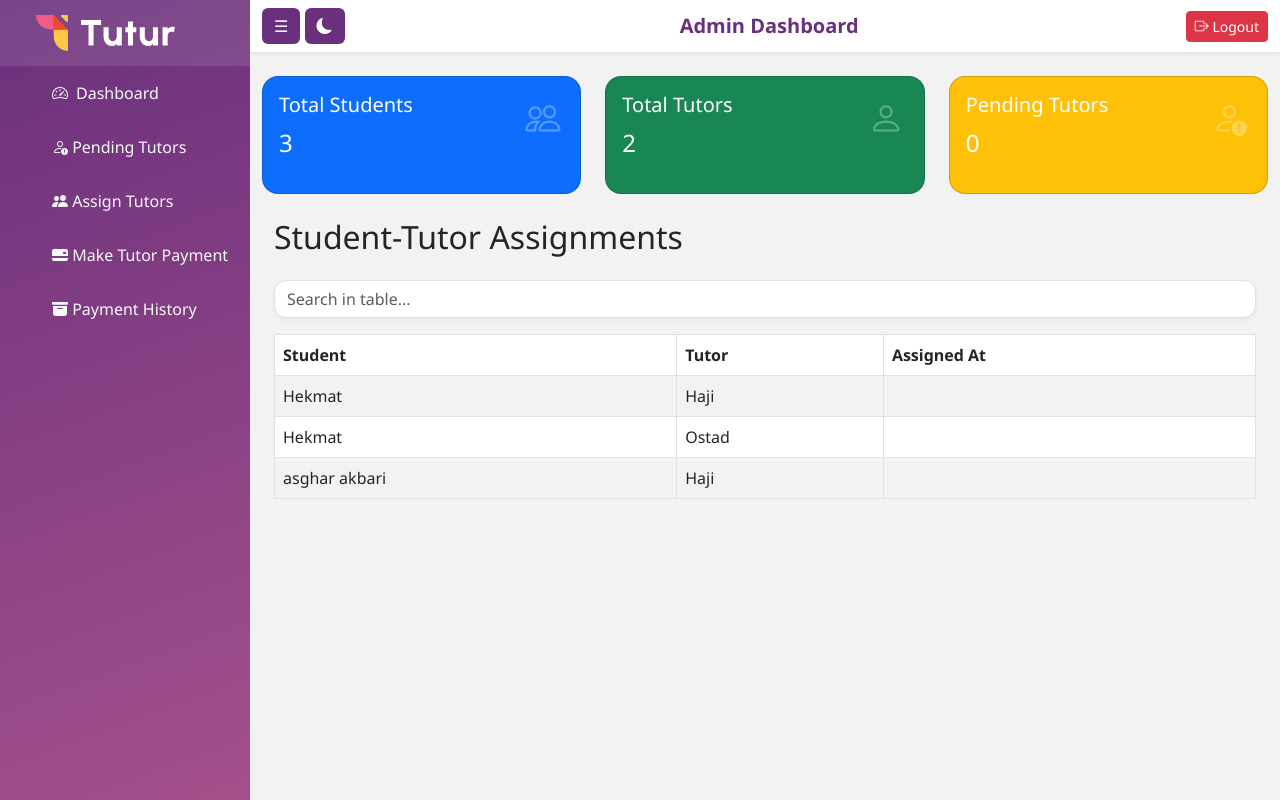
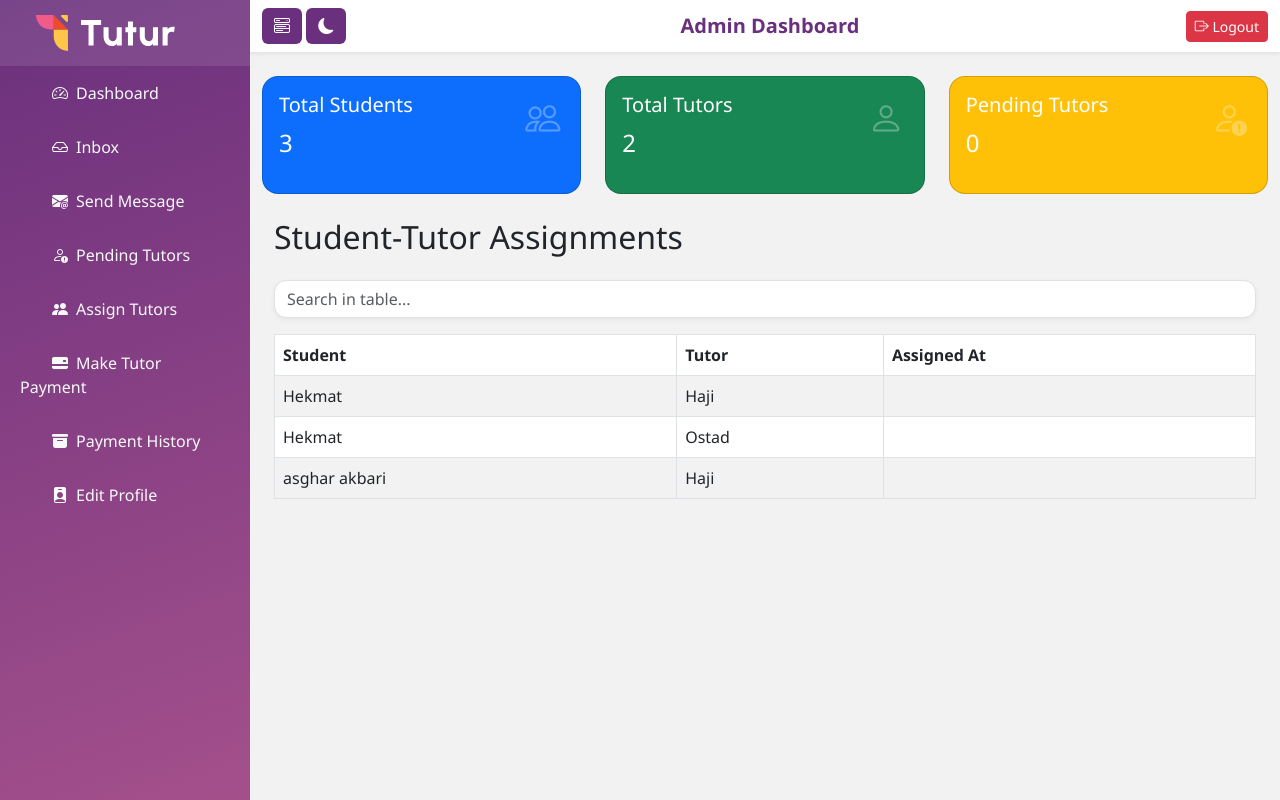
Before and after one commit to HekmatHyper/tutor1, a Django app: page /dashboard/ in a window 1280 px wide. Run offline with Django 5.2, Linux system fonts and the light colour scheme; a user stored in the database is signed in; data comes from the database, SQL or seed files in the repository; both versions use the stored data as it was before the commit; some libraries are stand-ins or nearby versions.

Commit message:
complete dashboaard_base

```diff
--- a/core/templates/dashboard_base.html
+++ b/core/templates/dashboard_base.html
@@ -1,149 +1,17 @@
+{% load static %}
 <!DOCTYPE html>
 <html lang="en" data-theme="light">
-
 <head>
   <meta charset="UTF-8" />
   <meta name="viewport" content="width=device-width, initial-scale=1" />
-  <title>Dashboard with Dark Mode</title>
-
+  <title>{% block title %}Tutoring Platform{% endblock %}</title>
   <!-- Bootstrap 5 -->
   <link href="https://cdn.jsdelivr.net/npm/bootstrap@5.3.0/dist/css/bootstrap.min.css" rel="stylesheet" />
   <!-- Bootstrap Icons -->
   <link href="https://cdn.jsdelivr.net/npm/bootstrap-icons@1.10.5/font/bootstrap-icons.css" rel="stylesheet" />
-  <!-- Select2 -->
-  <link href="https://cdn.jsdelivr.net/npm/select2@4.1.0-rc.0/dist/css/select2.min.css" rel="stylesheet" />
-
-  <style>
-    :root {
-      --primary: #6a307d;
-      --primary-dark: #53245f;
-      --gradient: linear-gradient(160deg, #6a307d, #a4508b);
-      --light-bg: #f2f2f2;
-      --dark-bg: #121212;
-      --dark-card: #1e1e1e;
-      --text-light: #f8f9fa;
-      --text-dark: #212529;
-    }
-
-    body {
-      font-family: 'Segoe UI', sans-serif;
-      background-color: var(--light-bg);
-      transition: background-color 0.3s, color 0.3s;
-    }
-
-    body.dark {
-      background-color: var(--dark-bg);
-      color: var(--text-light);
-    }
-  body.dark .sidebar {
-    background-image: none !important;
-    background-color: #000000 !important;
-  }
-
-
-    /* Sidebar */
-    .sidebar {
-      height: 100vh;
-      width: 250px;
-      position: fixed;
-      top: 0;
-      left: 0;
-      background: var(--gradient);
-      transition: all 0.3s ease;
-      z-index: 1000;
-    }
-
-    .sidebar a {
-      color: var(--text-light);
-      padding: 15px 20px;
-      display: block;
-      text-decoration: none;
-      transition: background 0.3s ease;
-      text-indent: 1rem;
-    }
-
-
-    .sidebar a:hover {
-      background-color: rgba(255, 255, 255, 0.1);
-    }
-
-    .sidebar.collapsed {
-      margin-left: -250px;
-    }
-
-    #main-content {
-      margin-left: 250px;
-      transition: margin-left 0.3s ease;
-    }
-
-    #main-content.full {
-      margin-left: 0;
-    }
-
-    .toggle-btn {
-      border: none;
-      background-color: var(--primary);
-      color: white;
-      padding: 6px 12px;
-      border-radius: 6px;
-    }
-
-    .card {
-      border-radius: 16px;
-      transition: all 0.3s ease;
-    }
-
-    .card-stat {
-      position: relative;
-      color: white;
-    }
-
-    .card-stat .icon {
-      font-size: 2.2rem;
-      position: absolute;
-      top: 15px;
-      right: 20px;
-      opacity: 0.3;
-    }
-
-    .navbar-brand {
-      color: var(--primary);
-      font-weight: bold;
-    }
-
-    .dark .navbar,
-    .dark .card,
-    .dark .form-control,
-    .dark .form-select,
-    .dark .table {
-      background-color: var(--dark-card) !important;
-      color: var(--text-light);
-      border-color: #444;
-    }
-
-    .form-control,
-    .form-select,
-    textarea {
-      border-radius: 12px;
-      box-shadow: 0 2px 5px rgba(0, 0, 0, 0.05);
-    }
-
-    .form-control:focus,
-    .form-select:focus,
-    textarea:focus {
-      border-color: var(--primary);
-      box-shadow: 0 0 0 0.25rem rgba(106, 48, 125, 0.2);
-    }
-
-    .search-input {
-      max-width: 300px;
-      margin-bottom: 15px;
-    }
-
-    body.dark ::placeholder {
-      color: wheat;
-    }
-  </style>
+  {% block extra_head %}{% endblock %}
+  <!-- Custom Css  -->
+  <link href="{% static '/dashboard/css/style.css' %}" rel="stylesheet">
 </head>
 
 <body>
@@ -178,13 +46,14 @@
 
     </a>
 
-
     <a href="{% url 'dashboard' %}"><i class="bi bi-speedometer2 me-2"></i>Dashboard</a>
-    <a href="{% url 'pending_tutors' %}"><i class="bi bi-person-exclamation"></i> Pending Tutors </a>
-    <a href="{% url 'assign_tutor' %}"><i class="bi bi-people-fill"></i> Assign Tutors</a>
-    <a href="{% url 'make_payment' %}"><i class="bi bi-credit-card-2-back-fill"></i> Make Tutor Payment</a>
-    <a href="{% url 'payment_history' %}"><i class="bi bi-archive-fill"></i> Payment History </a>
-
+    <a href="{% url 'inbox' %}"><i class="bi  bi-inbox me-2"></i>Inbox</a>
+    <a href="{% url 'send_message' %}"><i class="bi bi-envelope-at-fill me-2"></i>Send Message</a>
+    <a href="{% url 'inbox' %}"><i class="bi bi-person-exclamation me-2"></i>Pending Tutors </a>
+    <a href="{% url 'assign_tutor' %}"><i class="bi bi-people-fill me-2"></i>Assign Tutors</a>
+    <a href="{% url 'make_payment' %}"><i class="bi bi-credit-card-2-back-fill me-2"></i>Make Tutor Payment</a>
+    <a href="{% url 'payment_history' %}"><i class="bi bi-archive-fill me-2"></i>Payment History </a>
+    <a href="{% url 'edit_student_profile' %}"><i class="bi  bi-person-badge-fill me-2"></i>Edit Profile </a>
   </div>
 
   <!-- Main Content -->
@@ -192,13 +61,13 @@
     <nav class="navbar bg-white shadow-sm">
       <div class="container-fluid d-flex justify-content-between align-items-center">
         <div>
-          <button class="toggle-btn" onclick="toggleSidebar()">☰</button>
+          <button class="toggle-btn" onclick="toggleSidebar()"><i class="bi bi-menu-button-wide"></i></button>
           <button class="toggle-btn" onclick="toggleDarkMode()">
             <i id="toggleIcon" class="bi bi-moon-fill"></i>
           </button>
         </div>
         <div>
-          <span class="navbar-brand ms-4">{% block title %}Admin Dashboard{% endblock %}</span>
+          <span class="navbar-brand ms-4">{% block PageH1 %}Admin Dashboard{% endblock %}</span>
         </div>
         <div>
 
@@ -225,40 +94,8 @@
 
   <script src="https://cdnjs.cloudflare.com/ajax/libs/jquery/3.7.1/jquery.min.js"></script>
   <script src="https://cdn.jsdelivr.net/npm/bootstrap@5.3.0/dist/js/bootstrap.bundle.min.js"></script>
-  <script src="https://cdn.jsdelivr.net/npm/select2@4.1.0-rc.0/dist/js/select2.min.js"></script>
-  <script>
-    // Sidebar toggle
-    function toggleSidebar() {
-      document.getElementById('sidebar').classList.toggle('collapsed');
-      document.getElementById('main-content').classList.toggle('full');
-    }
-    // Dark mode toggle
-    function toggleDarkMode() {
-      var dark = document.body.classList.toggle('dark');
-      var icon = document.getElementById('toggleIcon');
-
-      const table = document.querySelector('table');
-      table.classList.toggle('table-dark', dark);
-
-      if (dark) {
-        icon.classList.replace('bi-moon-fill', 'bi-sun-fill');
-
-      } else {
-        icon.classList.replace('bi-sun-fill', 'bi-moon-fill');
-      }
-
-
-
-    }
-    // Live search
-    document.getElementById('searchInput').addEventListener('keyup', function () {
-      let filter = this.value.toLowerCase();
-      let rows = document.querySelectorAll('#userTable tr');
-      rows.forEach(row => {
-        row.style.display = row.textContent.toLowerCase().includes(filter) ? '' : 'none';
-      });
-    });
-  </script>
+  {% block extra_script %}{% endblock %}
+  <script src="{% static '/dashboard/js/script.js' %}"></script>
 </body>
 
 </html>
--- /dev/null
+++ b/static/dashboard/css/style.css
@@ -0,0 +1,155 @@
+ :root {
+   --primary: #6a307d;
+   --primary-dark: #53245f;
+   --gradient: linear-gradient(160deg, #6a307d, #a4508b);
+   --light-bg: #f2f2f2;
+   --dark-bg: #121212;
+   --dark-card: #1e1e1e;
+   --text-light: #f8f9fa;
+   --text-dark: #212529;
+ }
+
+ body {
+   font-family: 'Segoe UI', sans-serif;
+   background-color: var(--light-bg);
+   transition: background-color 0.3s, color 0.3s;
+ }
+
+ body.dark {
+   background-color: var(--dark-bg);
+   color: var(--text-light);
+ }
+
+ body.dark .sidebar {
+   background-image: none !important;
+   background-color: #000000 !important;
+ }
+
+
+
+ /* Sidebar */
+ .sidebar {
+   height: 100vh;
+   width: 250px;
+   position: fixed;
+   top: 0;
+   left: 0;
+   background: var(--gradient);
+   transition: all 0.3s ease;
+   z-index: 1000;
+  overflow-y: auto; /* اضافه کردن اسکرول عمودی هنگام نیاز */
+  max-height: 100vh; /* محدود کردن ارتفاع به viewport */
+
+ }
+
+ .sidebar a {
+   color: var(--text-light);
+   padding: 15px 20px;
+   display: block;
+   text-decoration: none;
+   transition: background 0.3s ease;
+   text-indent: 1rem;
+ }
+
+  .sidebar::-webkit-scrollbar {
+    width: 6px;
+  }
+
+  .sidebar::-webkit-scrollbar-track {
+    background: rgba(255, 255, 255, 0.1);
+  }
+
+  .sidebar::-webkit-scrollbar-thumb {
+    background: rgba(255, 255, 255, 0.3);
+    border-radius: 3px;
+  }
+
+  .sidebar::-webkit-scrollbar-thumb:hover {
+    background: rgba(255, 255, 255, 0.5);
+  }
+
+
+ .sidebar a:hover {
+   background-color: rgba(255, 255, 255, 0.1);
+ }
+
+ .sidebar.collapsed {
+   margin-left: -250px;
+ }
+
+ #main-content {
+   margin-left: 250px;
+   transition: margin-left 0.3s ease;
+ }
+
+ #main-content.full {
+   margin-left: 0;
+ }
+
+ .toggle-btn {
+   border: none;
+   background-color: var(--primary);
+   color: white;
+   padding: 6px 12px;
+   border-radius: 6px;
+ }
+
+ .card {
+   border-radius: 16px;
+   transition: all 0.3s ease;
+ }
+
+ .card-stat {
+   position: relative;
+   color: white;
+ }
+
+ .card-stat .icon {
+   font-size: 2.2rem;
+   position: absolute;
+   top: 15px;
+   right: 20px;
+   opacity: 0.3;
+ }
+
+ .navbar-brand {
+   color: var(--primary);
+   font-weight: bold;
+ }
+
+ .dark .navbar,
+ .dark .card,
+ .dark .form-control,
+ .dark .form-select,
+ .dark .table {
+   background-color: var(--dark-card) !important;
+   color: var(--text-light);
+   border-color: #444;
+ }
+
+ .form-control,
+ .form-select,
+ textarea {
+   border-radius: 12px;
+   box-shadow: 0 2px 5px rgba(0, 0, 0, 0.05);
+ }
+
+ .form-control:focus,
+ .form-select:focus,
+ textarea:focus {
+   border-color: var(--primary);
+   box-shadow: 0 0 0 0.25rem rgba(106, 48, 125, 0.2);
+ }
+
+ .search-input {
+   max-width: 300px;
+   margin-bottom: 15px;
+ }
+
+ body.dark ::placeholder {
+   color: wheat;
+ }
+
+ body.dark .navbar-brand {
+   color: var(--text-light) !important;
+ }
--- /dev/null
+++ b/static/dashboard/js/script.js
@@ -0,0 +1,20 @@
+// Sidebar toggle
+function toggleSidebar() {
+    document.getElementById('sidebar').classList.toggle('collapsed');
+    document.getElementById('main-content').classList.toggle('full');
+}
+// Dark mode toggle
+function toggleDarkMode() {
+    var dark = document.body.classList.toggle('dark');
+    var icon = document.getElementById('toggleIcon');
+
+    const table = document.querySelector('table');
+    table.classList.toggle('table-dark', dark);
+
+    if (dark) {
+        icon.classList.replace('bi-moon-fill', 'bi-sun-fill');
+
+    } else {
+        icon.classList.replace('bi-sun-fill', 'bi-moon-fill');
+    }
+}
```
Also changed, not shown: db.sqlite3 (deleted), 1 other file.
